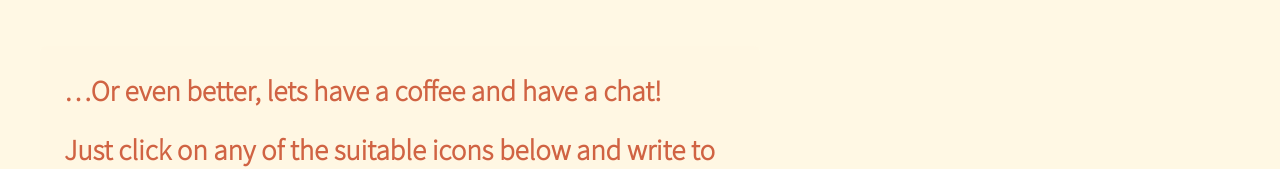
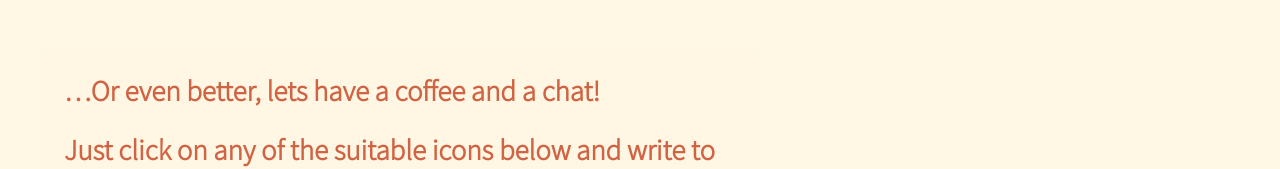
Before and after one commit to melina-kamyab/retroPortfolio.github.io, a website: page index.html in a window 1280 px wide. Shown: the part 3076-3245 px from the top of the page. Drawn offline with nearby package versions, Linux system fonts and the light colour scheme.

Commit message:
change last message

```diff
--- a/index.html
+++ b/index.html
@@ -151,7 +151,7 @@
         </div>
       </section>
       <div class="last-message-wrapper">
-        <p>…Or even better, lets have a coffee and have a chat! </p>
+        <p>…Or even better, lets have a coffee and a chat! </p>
         <p>Just click on any of the suitable icons below and write to me.</p>
         <p> I'll get back to you as soon as I can.
           <span>
```
